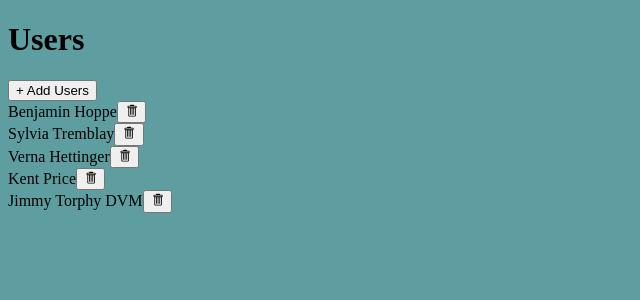
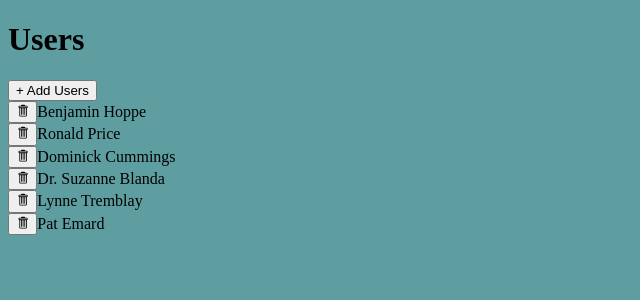
Before and after one commit to IsmayelAlam/practice_react, a React (Create React App) app in the folder react_practice010/: page / in a window 1280 px wide. Shown: the top 300 px of the page, without its empty margins (0-640 px from the left). Built offline with nearby package versions, Linux system fonts and the light colour scheme; data requests are answered from the project's data file.

Commit message:
add delete user function

```diff
--- a/react_practice010/bd.json
+++ b/react_practice010/bd.json
@@ -5,20 +5,24 @@
       "id": "wXKpK_YNDv5j8R_PAqvzJ"
     },
     {
-      "name": "Sylvia Tremblay",
-      "id": "ahJecuWv4NkB998Z9d_CY"
+      "name": "Ronald Price",
+      "id": "mFrGThEj7ai6Hj6Qgm6BE"
     },
     {
-      "name": "Verna Hettinger",
-      "id": "h5EGJYJDrm1XcaMeW0Z4V"
+      "name": "Dominick Cummings",
+      "id": "BnNu6HLMzShjzuSctLdjd"
     },
     {
-      "name": "Kent Price",
-      "id": "KNU4FUXJsWNv309G0ZUoR"
+      "name": "Dr. Suzanne Blanda",
+      "id": "NmOg2bbLeckRCrH2vawHg"
     },
     {
-      "name": "Jimmy Torphy DVM",
-      "id": "RtyFJprFWhHueCnFcQeyZ"
+      "name": "Lynne Tremblay",
+      "id": "wV_LrHSRhqfP7Yqhsf_6S"
+    },
+    {
+      "name": "Pat Emard",
+      "id": "GqM_viWQoeAydXYLONnBu"
     }
   ],
   "albums": [],
--- a/react_practice010/src/components/UserListItems.js
+++ b/react_practice010/src/components/UserListItems.js
@@ -13,10 +13,12 @@ export default function UsersListItem({ user }) {
   return (
     <div className="mb-2 rounded bg-slate-700 text-white">
       <div className="flex p-2 justify-between items-center cursor-pointer">
-        {user.name}
-        <Button rounded secondary onClick={handleDelete} loading={isLoading}>
-          <GoTrashcan />
-        </Button>
+        <div className="flex flex-row items-center justify-between gap-3">
+          <Button rounded secondary onClick={handleDelete} loading={isLoading}>
+            <GoTrashcan />
+          </Button>
+          {user.name}
+        </div>
       </div>
     </div>
   );
--- a/react_practice010/src/store/slices/userSlice.js
+++ b/react_practice010/src/store/slices/userSlice.js
@@ -44,8 +44,7 @@ const userSlice = createSlice({
     });
     builder.addCase(removeUser.fulfilled, (state, action) => {
       state.isLoading = false;
-      console.log(action);
-      state.data = state.data.filter();
+      state.data = state.data.filter((user) => user.id !== action.payload.id);
     });
     builder.addCase(removeUser.rejected, (state, action) => {
       state.isLoading = false;
--- a/react_practice010/src/store/thunks/removeUser.js
+++ b/react_practice010/src/store/thunks/removeUser.js
@@ -2,9 +2,9 @@ import { createAsyncThunk } from "@reduxjs/toolkit";
 import axios from "axios";
 
 const removeUser = createAsyncThunk("user/remove", async (user) => {
-  const response = await axios.delete(`http://localhost:3005/users/${user.id}`);
+  await axios.delete(`http://localhost:3005/users/${user.id}`);
 
-  return response.data;
+  return user;
 });
 
 export { removeUser };
```
